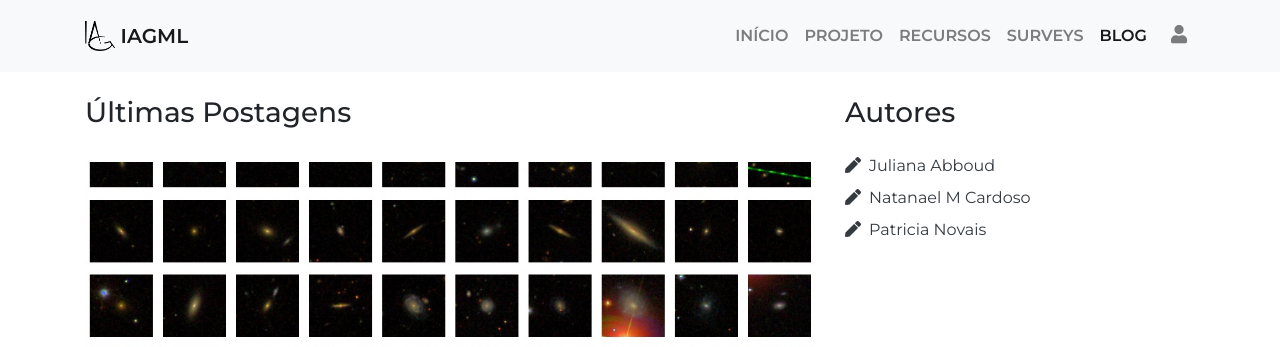
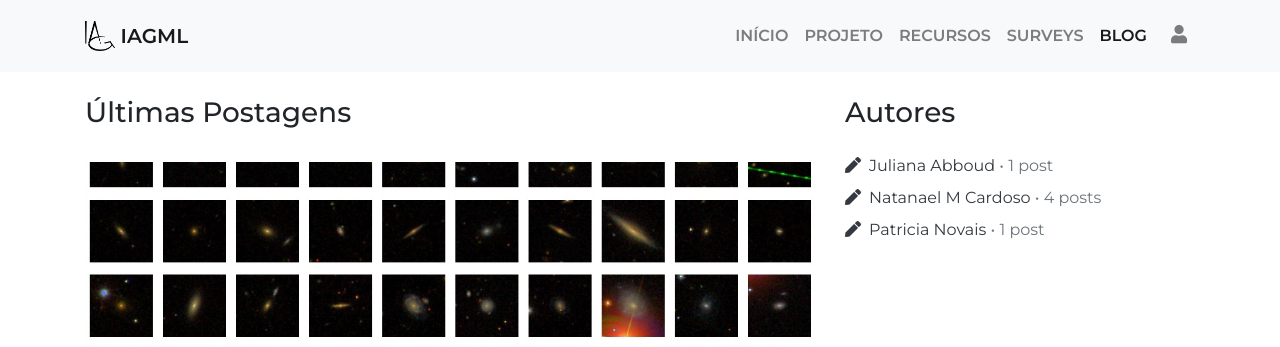
Before and after one commit to iagml/website, a Jekyll site: the page built from blog/index.html, in a window 1280 px wide and 900 px high. Shown: the top 347 px of the window. Built offline with Jekyll 4.4.1, drawn with Linux system fonts in a browser that asks for light colours; formulas are drawn with MathJax 3; the list of posts is cut into pages by our own code.

Commit message:
adicionando quantidade de post para cada autor

```diff
--- a/_layouts/blog.html
+++ b/_layouts/blog.html
@@ -43,9 +43,11 @@ layout: default
       <h3 class="pb-3">Autores</h3>
       <ul class="list-unstyled">
         {% for author in site.authors %}
+        {% assign count = site.posts | where: 'author', author.name | size %}
         <li class="mt-2">
           <a class="text-dark" href="/authors/{{ author.name }}"><i
               class="fas fa-pen mr-2"></i>{{ author.display_name }}</a>
+          <span class="text-muted"> &bullet; {{ count }} {{ count | pluralize: 'post', 'posts' }}</span>
         </li>
         {% endfor %}
       </ul>
```
